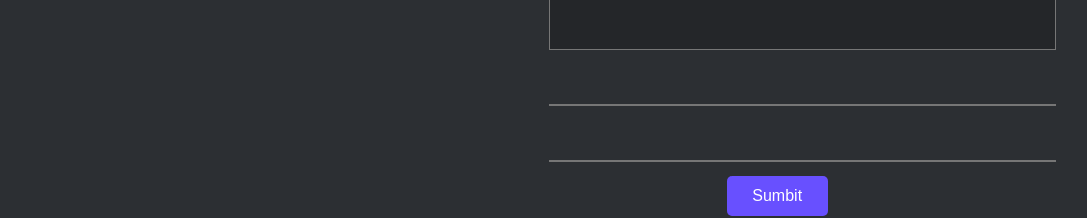
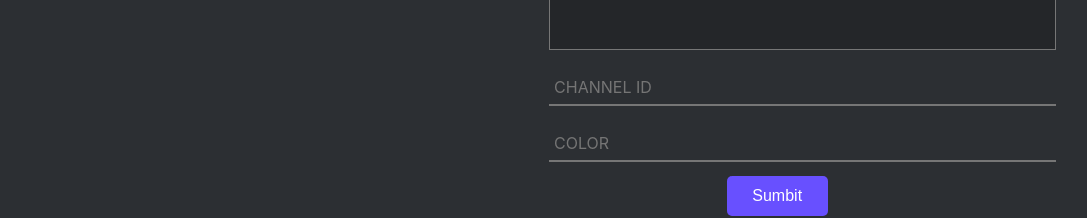
Before and after one commit to sahil-arora-76/volt-dashboard-frontend, a Vue app: page /send/1 in a window 1280 px wide. Shown: the part 370-588 px from the top of the page, without its empty margins (32-1119 px from the left). Built offline with nearby package versions, Linux system fonts and the light colour scheme.

Commit message:
validation

```diff
--- a/src/components/embeds/send.vue
+++ b/src/components/embeds/send.vue
@@ -11,24 +11,32 @@
             </div>
             <div class="forms">
                 <form class="embed" v-if="mode === 'embed' ">
-                    <input type="text" name="guildId" :value="Id" >
+                    <input type="text" name="guildId" :value="Id" readonly/>
+                    <textarea placeholder="CONTENT">
+                    </textarea>
+                    <input type="text" name="channelId" v-model="channel" placeholder="CHANNEL ID ">
+                    <p v-if="channel.length > 2 && channel.length < 9" > Invalid Channel Id </p>
+                    <input type="text" name="color" v-model="color" placeholder="COLOR">
+                    <p v-if="color.length > 1 && !color.includes('#') "> Invalid Color Should Be A Hex Code </p>
 
-                    <textarea >
-                    </textarea>
-                    <input type="text" name="channelId" >
-                    <input type="text" name="color" >
                     <button type="sumbit"> Sumbit </button>
                 </form>
                 <form class="imageembeds" v-if="mode === 'imageembed' ">
-                    <input type="text" name="guildId" :value="Id" >
-                    <textarea >
+                    <input type="text" name="guildId" :value="Id" readonly>
+                    <textarea placeholder="CONTENT">
                     </textarea>
-                    <input type="text" name="channelId" >
-                    <input type="text" name="color" >
-                    <input type="text" name="author" >
-                    <input type="text" name="footer" >
-                    <input type="text" name="footerImage" >
-                    <input type="text" name="thumbnail" >
+                    <input type="text" name="channelId" v-model="channel" placeholder="CHANNEL">
+                    <p v-if="channel.length > 2 && channel.length < 9" > Invalid Channel Id </p>
+                    <input type="text" name="color" v-model="color" placeholder="COLOR">
+                     <p v-if="color.length > 1 && !color.includes('#') "> Invalid Color Should Be A Hex Code </p>
+                    <input type="text" name="author" v-model="author" placeholder="AUTHOR" >
+                    <p v-if="author.length > 2 &&  author.length > 10 ">Invalid Text. Minimum Length Should Be 10 Chars  </p>
+                    <input type="text" name="footer" v-model="footer" placeholder="FOOTER">
+                    <p v-if="footer.length > 2 &&  footer.length > 10 ">Invalid Text. Minimum Length Should Be 10 Chars  </p>
+                    <input type="text" name="footerImage" v-model="footerimage" placeholder="FOOTERIMAGE">
+                    <p v-if="footerimage.length > 2 &&  !footerimage.includes('http') ">Invalid Image Link. </p>
+                    <input type="text" name="thumbnail" v-model="thumb" placeholder="THUMBNAIL">
+                    <p v-if="thumb.length > 2 &&  !thumb.includes('http')"> Invalid Image Link. </p>
                     <button type="sumbit"> Sumbit </button>
                 </form>
             </div>
@@ -58,6 +66,14 @@ export default {
         return  {
             val: this.Id,
             mode: 'embed',
+            show: false,
+            channel: '',
+            color: '',
+            author: '',
+            footer: '',
+            thumb: '',
+            image: '',
+            footerimage: ''
         }
     },
     methods: {
@@ -66,7 +82,7 @@ export default {
             if (this.$store.state.pressed) {
                 this.$store.dispatch('press');
             }
-        }
+        },
     }
 }
 </script>
@@ -88,6 +104,9 @@ export default {
         top: 20vh;
         width: 20%;
         left: 10%;
+    }
+    p {
+        color: red;
     }
     #img {
         padding-right: 5px;
```
